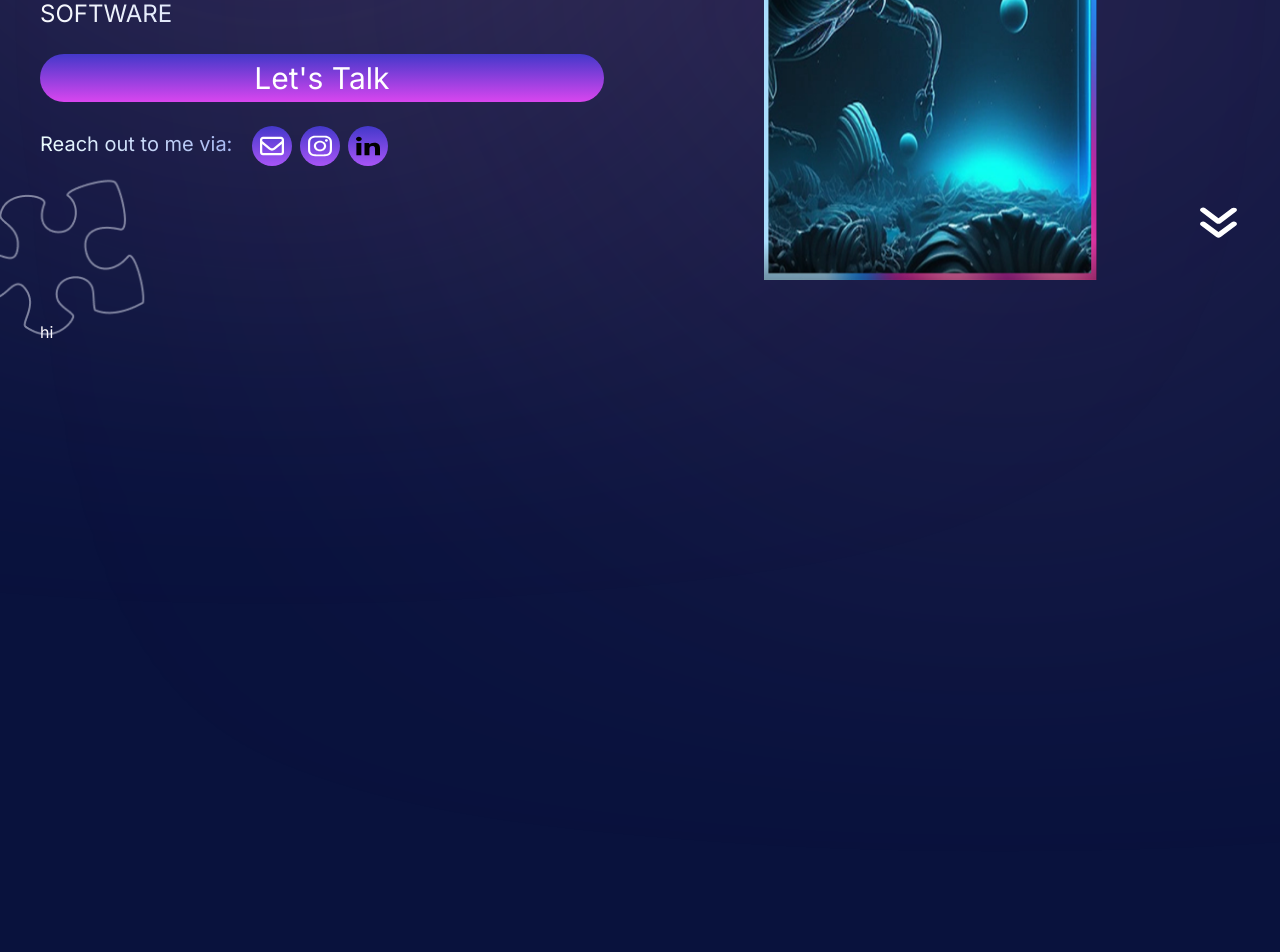
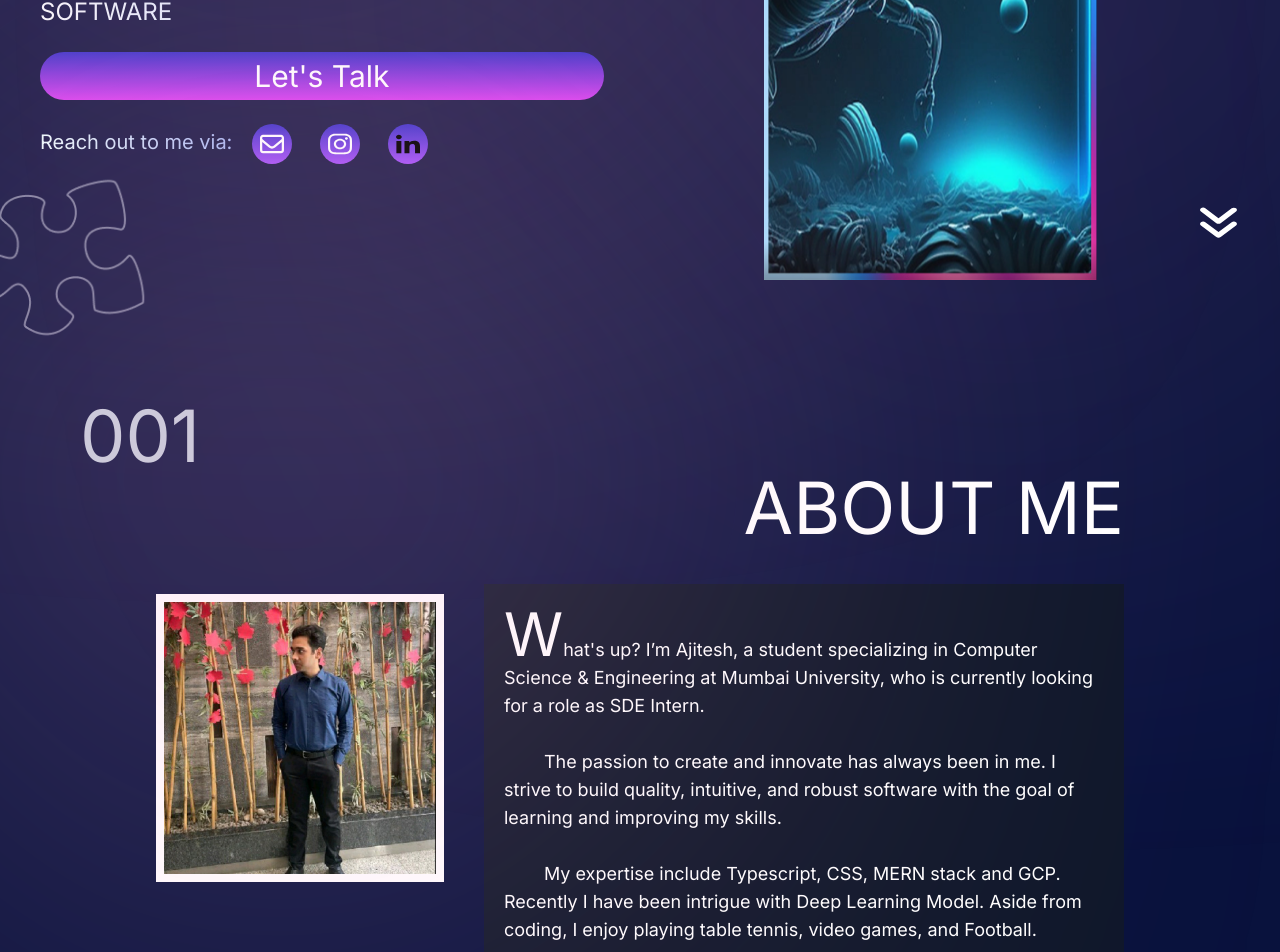
Before and after one commit to Ajitesh72/portfolio_v3, a Next.js app in the folder client/: page / in a window 1280 px wide. Shown: the part 480-1432 px from the top of the page. Built offline with nearby package versions, Linux system fonts and the light colour scheme.

Commit message:
aboutme added

```diff
--- a/client/src/app/landing.tsx
+++ b/client/src/app/landing.tsx
@@ -32,7 +32,7 @@ const Landing = () => {
       src="/photos/topRight.png"
       width={700}
       height={700}
-      className=" absolute top-[0vh] -[10vh] md:top-0 md:right-0 z-[0] blur-[3px]"
+      className=" absolute top-[0vh]  md:top-0 md:right-0 z-[0] blur-[3px]"
       alt="Picture of the topmesh"
       />
       <Image
@@ -45,7 +45,7 @@ const Landing = () => {
       <div className="text-white flex justify-between h-screen items-center mx-5 md:mx-10 md:pb-20">
         {/* left part */}
         <div className="relative mt-20 md:w-screen xl:w-[100vh]">
-          <div className="w-full flex font-bold text-white text-5xl mt-5 fontGamja xl:text-6xl   mt-4">
+          <div className="w-full flex font-bold text-white text-5xl mt45 fontGamja xl:text-6xl   mt-4">
             A DEVELOPER WHO CARES ABOUT USER EXPERIENCE
           </div>
 
--- a/client/src/app/pages/aboutme.tsx
+++ b/client/src/app/pages/aboutme.tsx
@@ -1,11 +1,58 @@
+/* eslint-disable react/no-unescaped-entities */
 import React, { useState } from "react";
 import { motion, AnimatePresence } from "framer-motion";
 import Link from "next/link";
+import Image from "next/image";
 
 function About() {
   return (
-    <div className="text-white mx-5 h-screen md:mx-10">
-    hi
+    <div className="h-screen relative">
+      <div className="w-screen h-[50vh] xs:h-[40vh]  sm:w-[70vh] sm:h-[40vh] bg-pink-300 absolute left-0 top-0 z-0 rounded-full blur-[300px]" />
+      {/* <div className="w-0 h-[40vh]  sm:w-[70vh] sm:h-[20vh] bg-pink-300 absolute right-0 bottom-[30vh] rounded-full blur-[300px]" /> */}
+      <div className="text-[#C5D0DC] text-7xl pt-20 sm:pl-10 mx-5 md:mx-10">
+        001
+      </div>
+      <div className="flex flex-wrap justify-center gap-10 items-center text-white mx-5 md:mx-10">
+        <div className="mt-10  h-72 w-60 2xs:w-72 bg-white">
+          <Image
+      src="/photos/ajitesh_pic.jpeg"
+      width={400}
+      height={600}
+      className=" absolute p-2 h-72 w-60 2xs:w-72"
+      alt="Picture of the topmesh"
+      />
+        </div>
+        <div className="mx-5 md:mx-0">
+
+        <div className="text-end text-4xl md:text-7xl pb-5 sm:pb-10">ABOUT ME</div>
+        <div className="w-72 2xs:w-80 xs:w-96 sm:w-[80vh] px-5 py-5 bg-[#0F172A] sm:text-lg">
+          <span className="text-6xl">W</span>
+          <span>
+            hat's up? I’m Ajitesh, a student specializing in Computer Science &
+            Engineering at Mumbai University, who is currently looking for a
+            role as SDE Intern.
+          </span>
+          <br />
+          <br />
+          <span className="ml-10">The</span>
+          <span>
+            {" "}
+            passion to create and innovate has always been in me. I strive to
+            build quality, intuitive, and robust software with the goal of
+            learning and improving my skills.
+          </span>
+          <br />
+          <br />
+          <span className="ml-10">My</span>
+          <span>
+            {" "}
+            expertise include Typescript, CSS, MERN stack and GCP. Recently I
+            have been intrigue with Deep Learning Model. Aside from coding, I
+            enjoy playing table tennis, video games, and Football.
+          </span>
+        </div>
+        </div>
+      </div>
     </div>
   );
 }
--- a/client/tailwind.config.ts
+++ b/client/tailwind.config.ts
@@ -13,6 +13,14 @@ const config: Config = {
         'gradient-conic':
           'conic-gradient(from 180deg at 50% 50%, var(--tw-gradient-stops))',
       },
+      screens: {
+        '2xs': '323px',  // Custom breakpoint for screens smaller than 'sm'
+        'xs': '422px',  // Custom breakpoint for screens smaller than 'sm'
+        'sm': '640px',  // Default 'sm' breakpoint
+        'md': '768px',
+        'lg': '1024px',
+        'xl': '1280px',
+      },
     },
   },
   plugins: [],
```
Also changed, not shown: client/public/photos/ajitesh_pic.jpeg (added).
